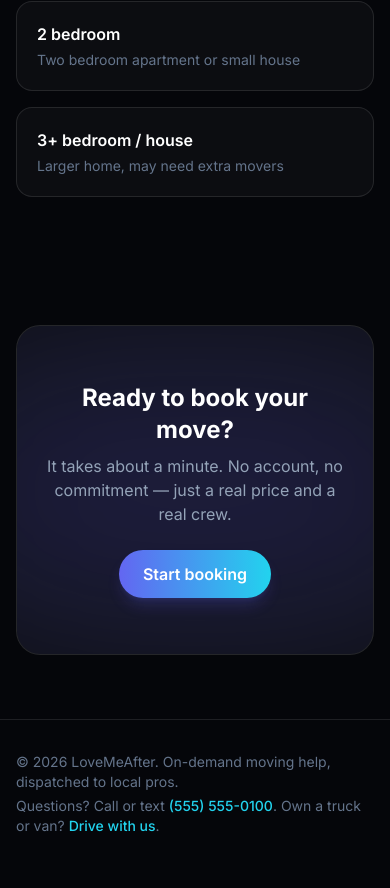
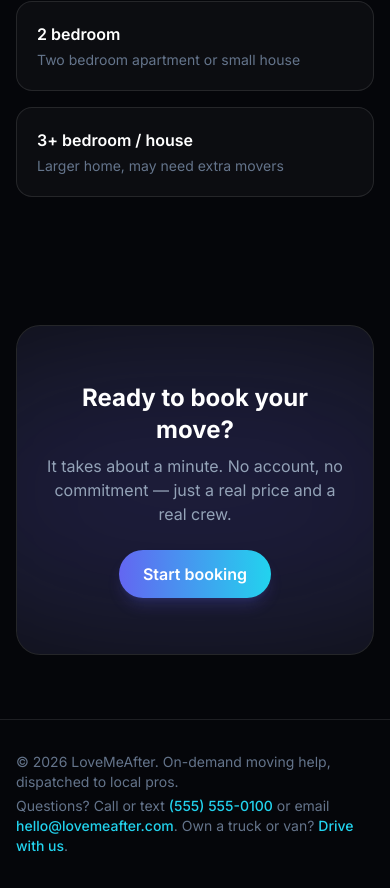
Before and after one commit to bobbinpersonal-ai/p0k3r, a Next.js app: page / in a window 390 px wide. Shown: the part 4741-5629 px from the top of the page. Built offline with nearby package versions, Linux system fonts and the light colour scheme; no server answers.

Commit message:
Add support email to site footer
hello@lovemeafter.com now shows as a mailto link in the footer next
to the phone number, configurable via NEXT_PUBLIC_SUPPORT_EMAIL.

Co-Authored-By: Claude Sonnet 5 <noreply@anthropic.com>
Claude-Session: https://claude.ai/code/session_01ELAveQDTiSgUvQYQUkRSWr

```diff
--- a/src/components/SiteFooter.tsx
+++ b/src/components/SiteFooter.tsx
@@ -2,6 +2,7 @@ import Link from "next/link";
 
 const SITE_NAME = process.env.NEXT_PUBLIC_SITE_NAME || "LoveMeAfter";
 const SUPPORT_PHONE = process.env.NEXT_PUBLIC_SUPPORT_PHONE || "(424) 426-0760";
+const SUPPORT_EMAIL = process.env.NEXT_PUBLIC_SUPPORT_EMAIL || "hello@lovemeafter.com";
 
 export default function SiteFooter() {
   return (
@@ -14,6 +15,10 @@ export default function SiteFooter() {
           Questions? Call or text{" "}
           <a href={`tel:${SUPPORT_PHONE.replace(/[^\d+]/g, "")}`} className="font-medium text-brand-cyan">
             {SUPPORT_PHONE}
+          </a>{" "}
+          or email{" "}
+          <a href={`mailto:${SUPPORT_EMAIL}`} className="font-medium text-brand-cyan">
+            {SUPPORT_EMAIL}
           </a>
           . Own a truck or van?{" "}
           <Link href="/drive" className="font-medium text-brand-cyan">
```
Also changed, not shown: 1 other file (tests, documents, lock files or other folders).
